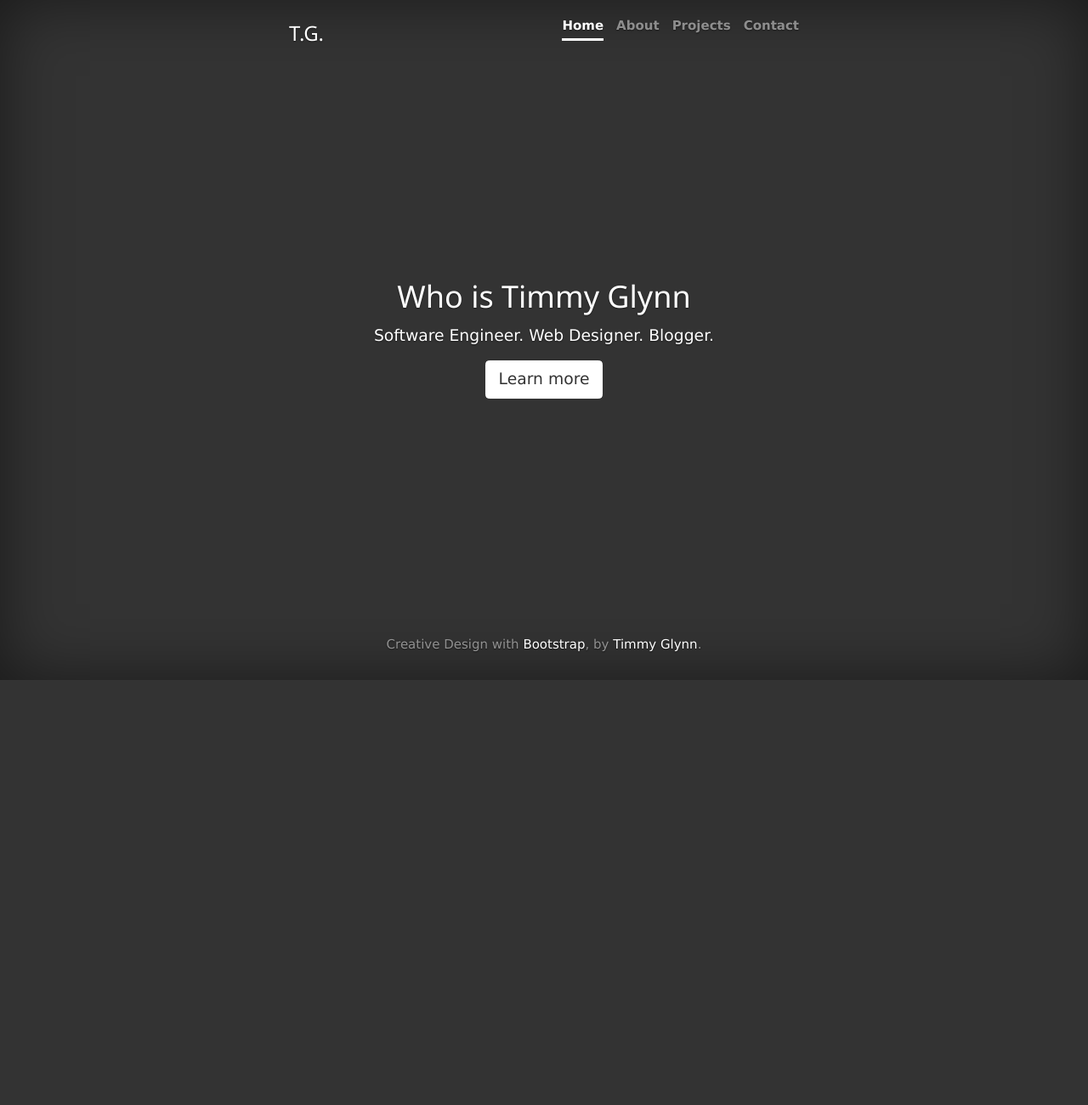
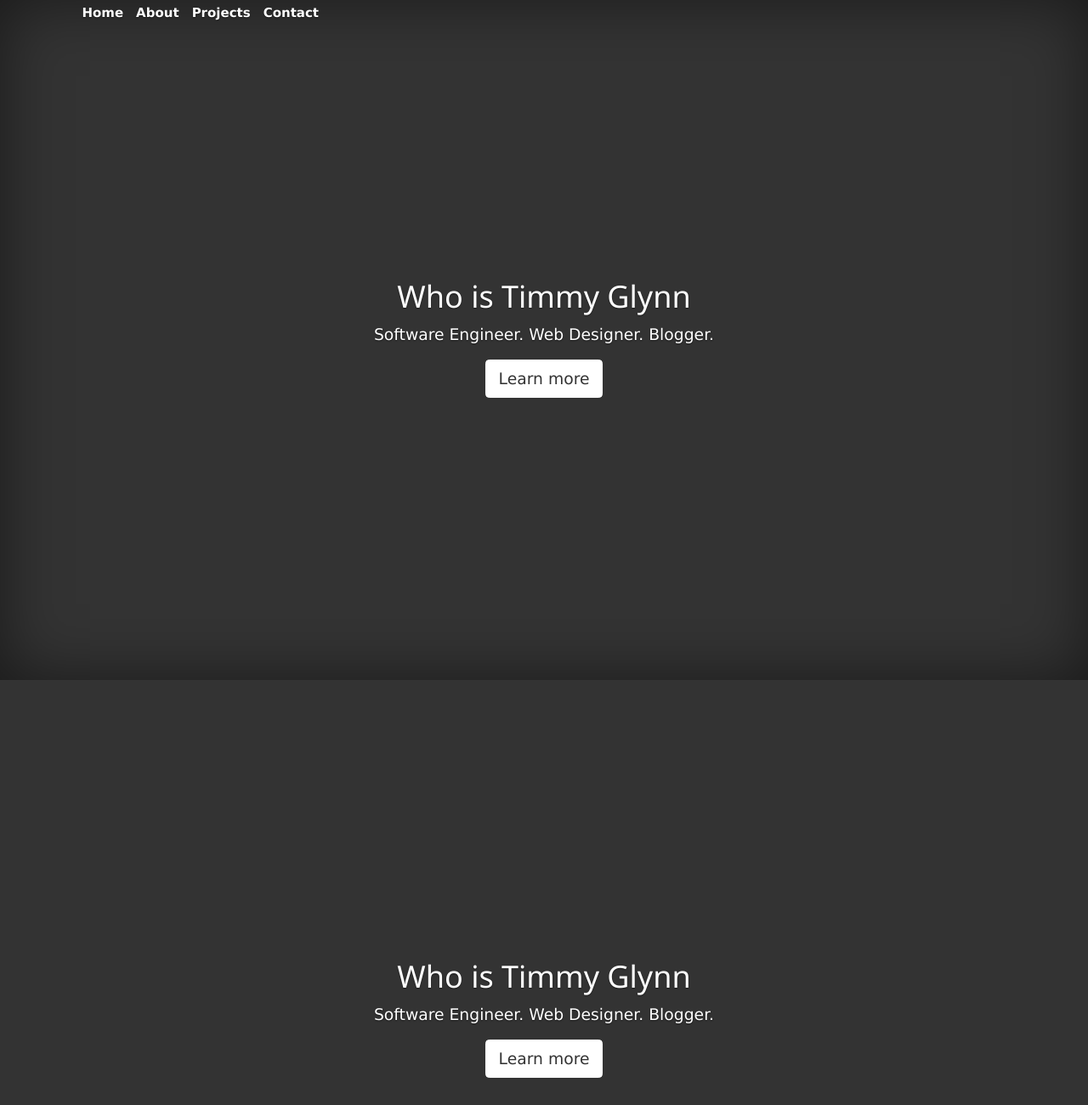
Before and after one commit to timmyglynn16/Portfolio, a website: page index.html in a window 1280 px wide. Shown: the top 1300 px of the page at 85% size. Before the commit the page ends 800 px from the top, so only its background shows below. Drawn offline with nearby package versions, Linux system fonts and the light colour scheme.

Commit message:
more pages mockup (not final)

```diff
--- a/index.html
+++ b/index.html
@@ -4,11 +4,9 @@
     <meta charset="utf-8">
     <meta name="viewport" content="width=device-width, initial-scale=1, shrink-to-fit=no">
     <meta name="description" content="">
-    <meta name="author" content="Mark Otto, Jacob Thornton, and Bootstrap contributors">
+    <meta name="author" content="Timmy Glynn">
     <meta name="generator" content="Jekyll v4.0.1">
     <title>Timmy Glynn</title>
-
-    <link rel="canonical" href="https://getbootstrap.com/docs/4.5/examples/cover/">
 
     <!-- Bootstrap core CSS -->
     <link href="css/bootstrap.css" rel="stylesheet">
@@ -30,39 +28,74 @@
         }
       }
     </style>
+
+  <script type="text/javascript" src="js/custom.js"></script>
+
+
     <!-- Custom styles for this template -->
     <link href="css/custom.css" rel="stylesheet">
   </head>
 <body class="text-center">
 
-<div id="content" class="container">
-    <div class="cover-container d-flex w-100 h-100 p-3 mx-auto flex-column">
+<!--NAVBAR-->
+<div class="w3-top" style="max-width: 25em;">
   <header class="masthead mb-auto">
     <div class="inner">
-            <h3 class="masthead-brand">T.G.</h3>
-            <nav class="nav nav-masthead justify-content-center">
-                <a class="nav-link active" href="#home">Home</a>
-                <a class="nav-link" href="#/about">About</a>
-                <a class="nav-link" href="#projects">Projects</a>
-                <a class="nav-link" href="#contact">Contact</a>
+      <nav id="navbar" class="nav nav-masthead justify-content-center navbar-fixed-top">
+          <a class="nav-link" href="javascript:void(0)">Home</a>
+          <a class="nav-link" href="javascript:void(0)">About</a>
+          <a class="nav-link" href="javascript:void(0)">Projects</a>
+          <a class="nav-link" href="javascript:void(0)">Contact</a>
       </nav>
     </div>
   </header>
+</div>
 
-        <main role="main" class="container">
+<div id="content" class="container">
+
+    <!--HOME-->
+    <div id="/" class="cover-container d-flex w-100 h-100 p-3 mx-auto flex-column">
+        <div class="container centered">
             <h1 class="cover-heading">Who is Timmy Glynn</h1>
             <p class="lead">Software Engineer. Web Designer. Blogger.</p>
             <p class="lead">
-            <a href="#home" class="btn btn-lg btn-secondary">Learn more</a>
+            <a href="#about" class="btn btn-lg btn-secondary">Learn more</a>
             </p>
-        </main>
+        </div>
+    </div>
 
+    <!--HOME-->
+    <div id="/" class="cover-container d-flex w-100 h-100 p-3 mx-auto flex-column">
+        <div class="container centered">
+            <h1 class="cover-heading">Who is Timmy Glynn</h1>
+            <p class="lead">Software Engineer. Web Designer. Blogger.</p>
+            <p class="lead">
+            <a href="#about" class="btn btn-lg btn-secondary">Learn more</a>
+            </p>
+        </div>
+    </div>
+
+    <!--ABOUT-->
+    <div id="about" class="cover-container d-flex w-100 h-100 p-3 mx-auto flex-column">
+      <div class="container">
+          <h1 class="cover-heading">About</h1>
+        </div>
+    </div>
+
+   <!--PROJECTS-->
+    <div id="projects" class="cover-container d-flex w-100 h-100 p-3 mx-auto flex-column">
+      <div class="container">
+          <h1 class="cover-heading">Projects</h1>
+        </div>
+    </div>
+
+    <!--FOOTER-->
     <footer class="mastfoot mt-auto">
       <div class="inner">
       <p>Creative Design with <a href="https://getbootstrap.com/">Bootstrap</a>, by <a href="https://github.com/timmyglynnv3">Timmy Glynn</a>.</p>
       </div>
     </footer>
-    </div>
+
 </div>
 
 </body>
--- a/public/css/custom.css
+++ b/public/css/custom.css
@@ -17,6 +17,11 @@ a:hover {
   text-shadow: none; /* Prevent inheritance from `body` */
   background-color: #fff;
   border: .05rem solid #fff;
+}
+
+/* Scroll Effect */
+html{
+  scroll-behavior: smooth;
 }
 
 
@@ -58,7 +63,7 @@ body {
 .nav-masthead .nav-link {
   padding: .25rem 0;
   font-weight: 700;
-  color: rgba(255, 255, 255, .5);
+  color: rgb(255, 255, 255);
   background-color: transparent;
   border-bottom: .25rem solid transparent;
 }
@@ -75,6 +80,7 @@ body {
 .nav-masthead .active {
   color: #fff;
   border-bottom-color: #fff;
+  transition: top 0.3s;
 }
 
 @media (min-width: 48em) {
@@ -106,7 +112,12 @@ body {
   color: rgba(255, 255, 255, .5);
 }
 
-#content {
+.content {
   width: 80%;
   margin: 0 auto;
 }
+
+.centered {
+  max-width: 500px;
+  margin: auto;
+}
--- /dev/null
+++ b/public/js/custom.js
@@ -0,0 +1,10 @@
+var prevScrollpos = window.pageYOffset;
+window.onscroll = function() {
+  var currentScrollPos = window.pageYOffset;
+  if (prevScrollpos > currentScrollPos) {
+    document.getElementById("nav").style.top = "0";
+  } else {
+    document.getElementById("nav").style.top = "-50px";
+  }
+  prevScrollpos = currentScrollPos;
+}
```
Lines whose indentation alone changed are shown as unchanged.
